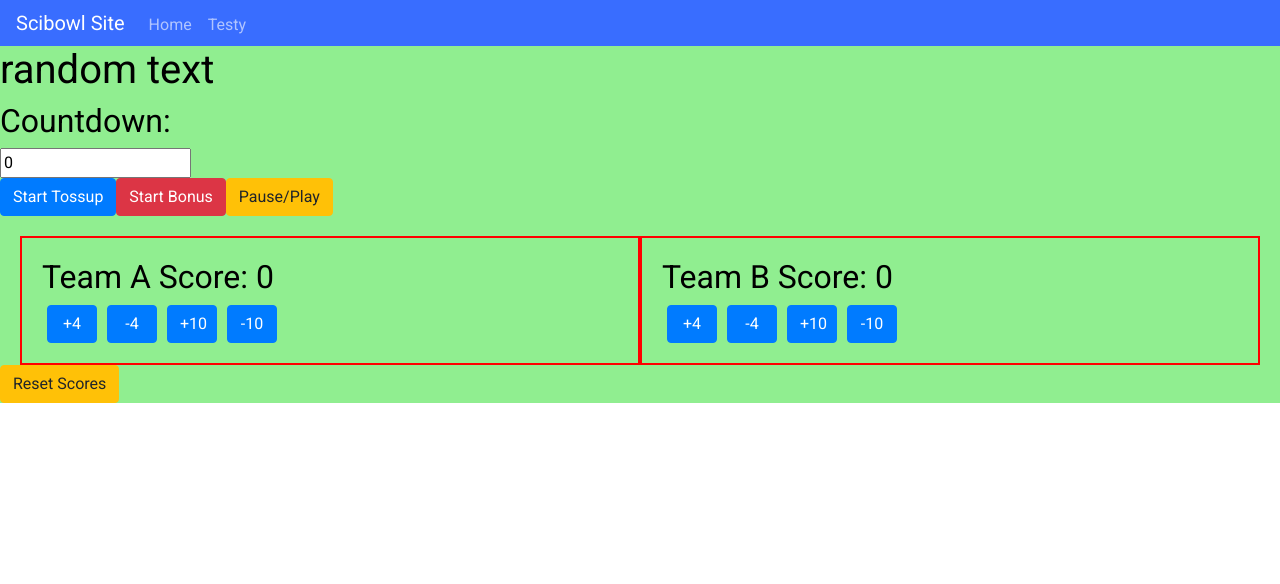
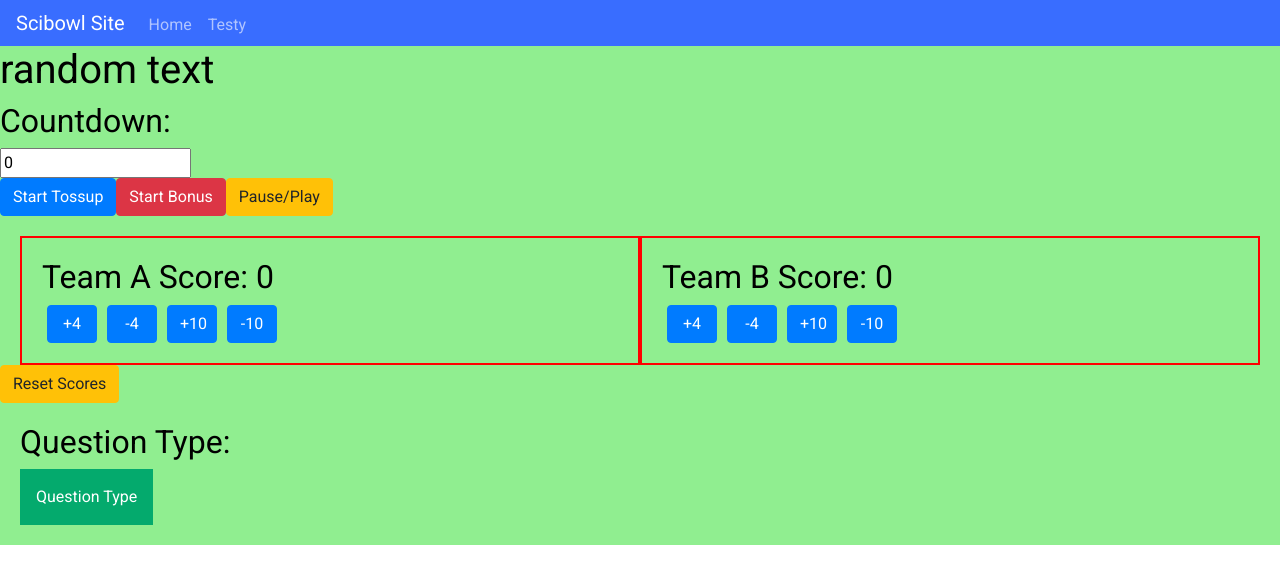
Before and after one commit to hahnlheem/scibowl-site, a React app: page /testy/ in a window 1280 px wide. Shown: the top 584 px of the page. Built offline with nearby package versions, Linux system fonts and the light colour scheme; no server answers; the HTML template or start-up script is replaced by a standard one.

Commit message:
took too long D:

```diff
--- a/client/src/components/modules/Input.css
+++ b/client/src/components/modules/Input.css
@@ -0,0 +1,34 @@
+.dropbtn {
+    background-color: #04AA6D;
+    color: white;
+    padding: 16px;
+    font-size: 16px;
+    border: none;
+  }
+
+  .dropdown {
+    position: relative;
+    display: inline-block;
+  }
+
+  .dropdown-content {
+    display: none;
+    position: absolute;
+    background-color: #f1f1f1;
+    min-width: 160px;
+    box-shadow: 0px 8px 16px 0px rgba(0,0,0,0.2);
+    z-index: 1;
+  }
+
+  .dropdown-content a {
+    color: black;
+    padding: 12px 16px;
+    text-decoration: none;
+    display: block;
+  }
+
+  .dropdown-content a:hover {background-color: #ddd;}
+
+  .dropdown:hover .dropdown-content {display: block;}
+
+  .dropdown:hover .dropbtn {background-color: #3e8e41;}
--- a/client/src/components/modules/Input.js
+++ b/client/src/components/modules/Input.js
@@ -10,18 +10,39 @@ class Input extends Component {
         this.state = {
             questionType: "",
             subject: "",
-            correct: True,
+            correct: true,
             responder: "",
         }
+    }
+
+    changeToTossup = (e) => {
+        this.setState({
+            questionType : "Tossup"
+          });
+    }
+
+    changeToBonus = (e) => {
+        this.setState({
+            questionType : "Bonus"
+          });
     }
 
     render() {
         return (
             <span className="full-page">
                 <div class="float-container">
-
+                    <h2>Question Type: {this.state.questionType}</h2>
+                    <div class="dropdown">
+                        <button class="dropbtn">Question Type</button>
+                        <div class="dropdown-content">
+                            <button onClick={this.changeToTossup} type="button">Toss-up</button>
+                            <button onClick={this.changeToBonus} type="button">Bonus</button>
+                        </div>
+                    </div>
                 </div>
             </span>
         )
     }
 }
+
+export default Input;
--- a/client/src/components/pages/Testy.js
+++ b/client/src/components/pages/Testy.js
@@ -2,6 +2,7 @@ import React, { Component } from "react";
 import { Link } from "@reach/router";
 import Clock from "../modules/Clock.js";
 import Scoreboard from "../modules/Scoreboard.js";
+import Input from "../modules/Input.js";
 
 import "../../utilities.css";
 import "./Testy.css";
@@ -28,6 +29,7 @@ class Testy extends Component {
 
           <Clock/>
           <Scoreboard/>
+          <Input/>
         </div>
       </>
     );
--- a/package.json
+++ b/package.json
@@ -32,7 +32,7 @@
     "react-dom": "^16.14.0",
     "react-google-login": "^5.2.1",
     "react-router-dom": "^5.2.0",
-    "socket.io": "^2.3.0",
+    "socket.io": "^2.4.1",
     "socket.io-client": "^2.3.1",
     "url-loader": "^4.1.1"
   },
```
Also changed, not shown: 1 other file (tests, documents, lock files or other folders).
